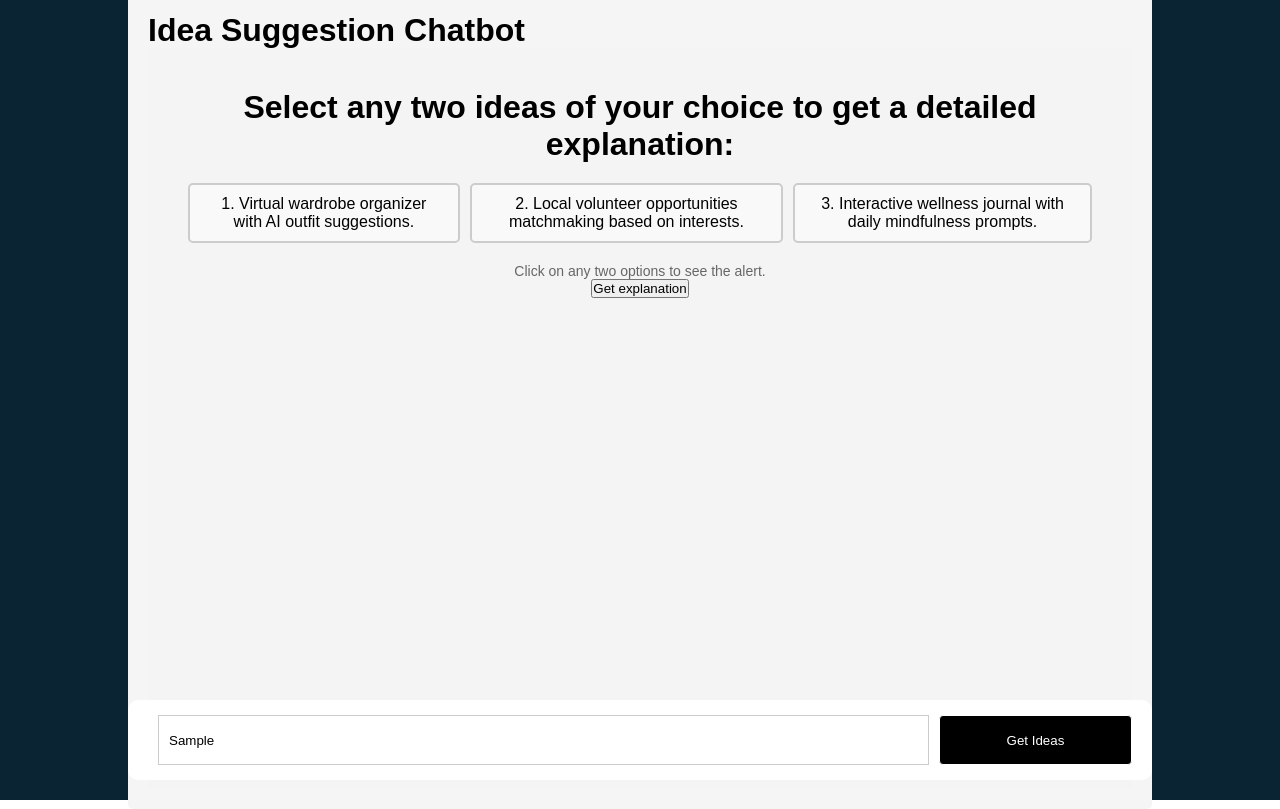
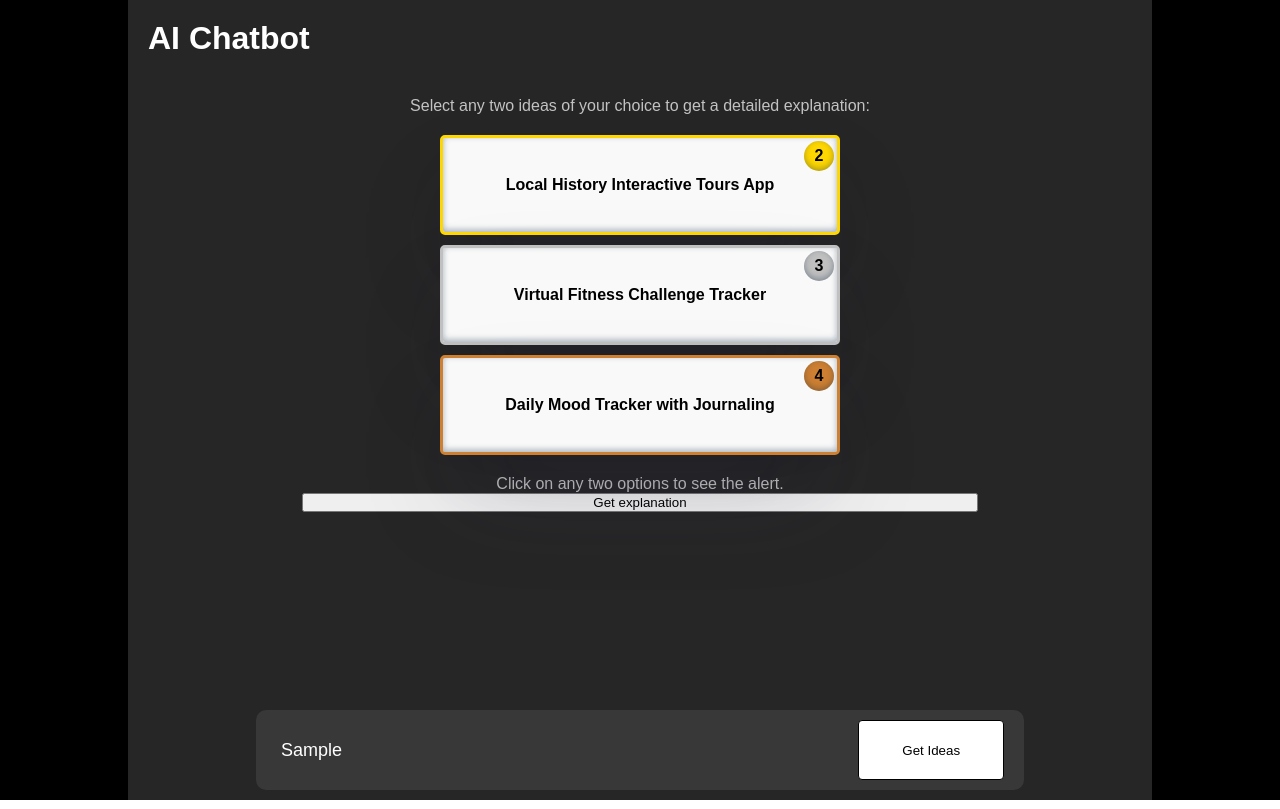
Before and after one commit to arhaanhamid/ai-ideabot-mern, a React (Create React App) app in the folder client/: page / in a window 1280 px wide. Both pictures are taken after typing "Sample" into the empty fields and a click on the button "Get Ideas". Built offline with nearby package versions, Linux system fonts and the light colour scheme.

Commit message:
css and slight changes

```diff
--- a/client/src/App.js
+++ b/client/src/App.js
@@ -3,6 +3,7 @@
 
 const App = () => (
   <div className="main">
+    <h1 className="navbar">AI Chatbot</h1>
     <Chatbot />
   </div>
 );
--- a/client/src/components/Chatbot.js
+++ b/client/src/components/Chatbot.js
@@ -17,13 +17,13 @@
       //   query,
       // });
 
-      // setIdeas(response.data.ideas);
+      // setIdeas(JSON.parse(response.data.ideas));
       // setLastQuery(response.data.query);
       // console.log(response.data);
       setIdeas([
-        "1. Virtual wardrobe organizer with AI outfit suggestions.  ",
-        "2. Local volunteer opportunities matchmaking based on interests.  ",
-        "3. Interactive wellness journal with daily mindfulness prompts.",
+        {ideaTitle: "Local History Interactive Tours App", ideaScore: 2, ideaExplanation: "This app offers users engaging, location-based historical content. It aligns well with the mobile app concept, has strong potential to enhance local tourism, and is feasible with existing GIS technology."},
+        {ideaTitle: "Virtual Fitness Challenge Tracker", ideaScore: 3, ideaExplanation: "Users can join fitness challenges, track progress, and share results. It caters to the current fitness trend, is impactful by promoting health, and is relatively easy to develop using standard app features."},
+        {ideaTitle: "Daily Mood Tracker with Journaling", ideaScore: 4, ideaExplanation: "A simple app for users to log their moods daily. Although it promotes mental wellness, it’s less innovative and could face competition, impacting its uniqueness and potential."}
       ]);
       setLastQuery("mobile app");
     } catch (error) {
@@ -56,14 +56,14 @@
 
   return (
     <div className="container">
-      <h1 className="navbar">Idea Suggestion Chatbot</h1>
+      {/* <h1 className="navbar">Idea Suggestion Chatbot</h1> */}
 
       <div className="content">
         {ideas.length > 0 && (
           <div className="ideas-container">
-            <h1>
+            <p className="instruction">
               Select any two ideas of your choice to get a detailed explanation:
-            </h1>
+            </p>
             <IdeaList
               ideas={ideas}
               chosenIdeas={chosenIdeas}
--- a/client/src/components/IdeaList.js
+++ b/client/src/components/IdeaList.js
@@ -18,11 +18,14 @@
         <div
           key={index}
           className={`ideas-div ${
-            chosenIdeas.includes(idea) ? "selected" : ""
+            chosenIdeas.includes(idea.ideaTitle) ? "selected" : ""
           }`}
-          onClick={() => handleIdeaClick(idea)}
+          onClick={() => handleIdeaClick(idea.ideaTitle)}
         >
-          {idea}
+          {idea.ideaTitle}
+          <div className="ask-explain" style={{ display: chosenIdeas.includes(idea.ideaTitle) ? "block" : "none" }}
+          >Why this score?</div>
+          <div className="ideas-score">{idea.ideaScore}</div>
         </div>
       ))}
     </div>
--- a/client/src/global.css
+++ b/client/src/global.css
@@ -2,76 +2,53 @@
   margin: 0;
   padding: 0;
   box-sizing: border-box;
-  font-family: 'Karla', sans-serif;
+  font-family: 'Nunito', sans-serif;
 }
 
 
 #root{
-  background-color: #0B2434;
+  background-color: black;
   width: 100%;
   height: 100vh;
   display: flex;
   justify-content: center;
-  align-items: center;
+  /* align-items: center; */
 }
 
 .main {
   width: 80%;
-  background-color: #F5F5F5;
-  border-radius: 5px;
-  padding: 20px;
+  background-color: #262626;
   display: flex;
   flex-direction: column;
-  justify-content: center;
-  align-items: center;
+  /* justify-content: center; */
+  /* align-items: center; */
 }
-/* .form{
-  position: absolute;
-  bottom: 0;
-  background-color: red;
-  display: flex;
+.navbar{
+  padding: 20px;
+  color: white;
   width: 100%;
 }
-
-.form > input{
+.container{
   width: 100%;
-  max-width: 400px;
-  padding: 10px 15px;
-  font-size: 16px;
-  border: 2px solid #ccc;
-  border-radius: 8px;
-  outline: none;
+  display: flex;
+  justify-content: center;
 }
-.form > input::placeholder{
-    color: #aaa;
-    font-style: italic;
-
-} */
-
-/* General reset */
-* {
-  margin: 0;
-  padding: 0;
-  box-sizing: border-box;
-}
-
-/* Main content section */
 .content {
-  height: calc(100vh - 60px); /* Adjust height based on the size of the form */
-  overflow-y: auto; /* Allows scrolling */
+  height: calc(100vh - 100px);
+  width: 70%;
+  overflow-y: auto;
   padding: 20px;
-  background-color: #f4f4f4;
 }
 .form-container {
   position: fixed;
   bottom: 0;
   left: 50%;
   transform: translateX(-50%);
-  width: 80%;
-  max-width: 80%;
-  background-color: white;
-  padding: 5px 20px;
-  margin: 20px 0;
+  width: 60%;
+  max-width: 60%;
+  background-color: rgb(56, 56, 56);
+  padding: 0px 20px;
+  margin: 10px 0;
   display: flex;
   justify-content: space-between;
   align-items: center;
@@ -81,11 +58,16 @@
 
 /* Styling the input and button */
 .form-container input {
+  background-color: transparent;
+  color: white;
   width: 80%;
-  height: 50px;
-  margin: 10px;
-  padding: 10px;
-  border: 1px solid #ccc;
+  height: 80px;
+  padding: 5px;
+  border: none;
+  font-size: large;
+}
+.form-container input:focus {
+  outline: none;
 }
 
 .form-container > input::placeholder{
@@ -96,68 +78,118 @@
 .form-container button {
   width: 20%;
   padding: 10px;
-  height: 50px;
-  background-color: black;
-  color: white;
+  height: 60px;
+  background-color: white;
+  color: black;
   border: none;
   border-radius: 4px;
   cursor: pointer;
+  border: 1px solid black;
+}
+
+.form-container button:hover {
+  background-color: #8e8d8d;
+  color: white;
   border: 1px solid white;
 }
 
-.form-container button:hover {
-  background-color: white;
-  color: black;
-  border: 1px solid black;
+.ideas-container {
+  display: flex;
+  flex-direction: column;
+  text-align: center;
+  /* padding: 20px; */
 }
-
-
-/* a {
-  color: #00bcd4;
-  text-decoration: none;
-  transition: color 0.3s;
-}
-
-a:hover {
-  color: #ff4081;
-} */
-
-.app-container {
-    text-align: center;
-    font-family: Arial, sans-serif;
-    padding: 20px;
-  }
-.ideas-container {
-    text-align: center;
-    font-family: Arial, sans-serif;
-    padding: 20px;
-  }
 .choices-container {
   display: flex;
-  justify-content: center;
+  flex-direction: column;
+  /* justify-content: center; */
+  align-items: center;
   gap: 10px;
   margin: 20px 0;
 }
 .instruction {
-  color: #666;
-  font-size: 14px;
+  color: #c3c3c3;
+  font-size: 16px;
 }
 .ideas-div {
-  padding: 10px 20px;
+  position: relative;
+  display: flex;
+  align-items: center;
+  justify-content: center;
+  font-weight: bold;
+  height: 100px;
+  width: 400px;
+  padding: 10px;
   font-size: 16px;
   border: 2px solid #ccc;
   background-color: #f9f9f9;
   color: black;
   cursor: pointer;
   border-radius: 5px;
-  transition: background-color 0.3s, border-color 0.3s;
+  box-shadow: rgba(50, 50, 93, 0.25) 0px 50px 100px -20px, rgba(0, 0, 0, 0.3) 0px 30px 60px -30px, rgba(10, 37, 64, 0.35) 0px -2px 6px 0px inset;
+}
+.ideas-div:nth-child(1) {
+  border: 3px solid gold;
+}
+
+.ideas-div:nth-child(2) {
+  border: 3px solid silver;
+}
+
+.ideas-div:nth-child(3) {
+  border: 3px solid #cd7f32;
+}
+
+.ideas-score{
+  position: absolute;
+  top: 0;
+  right: 0;
+  margin: 3px;
+  height: 30px;
+  width: 30px;
+  border-radius: 50%;
+  display: flex;
+  justify-content: center;
+  align-items: center;
+  font-weight: bold;
+  box-shadow: rgba(50, 50, 93, 0.25) 0px 50px 100px -20px, rgba(0, 0, 0, 0.3) 0px 30px 60px -30px, rgba(10, 37, 64, 0.35) 0px -2px 6px 0px inset;
+}
+.ideas-div:nth-child(1) .ideas-score {
+  background-color: gold;
+}
+
+.ideas-div:nth-child(2) .ideas-score {
+  background-color: silver;
+}
+
+.ideas-div:nth-child(3) .ideas-score {
+  background-color: #cd7f32; /* Bronze color */
 }
 .ideas-div.selected {
   background-color: #717171;
   color: black;
   border-color: #000000;
+  border: 2px solid #03cb24;
+
 }
-
 .ideas-div:hover {
   background-color: #c0bebe;
 }
+
+.ask-explain{
+  position: absolute;
+  top: 50%;
+  left: 102%;
+  transform: translate(0, -50%);
+  width: 70px;
+  height: 70px;
+  font-size: 14px;
+  border-radius: 50%;
+  font-weight: bold;
+  box-shadow: rgba(50, 50, 93, 0.25) 0px 50px 100px -20px, rgba(0, 0, 0, 0.3) 0px 30px 60px -30px, rgba(10, 37, 64, 0.35) 0px -2px 6px 0px inset;
+  background-color: gold;
+  /* display: flex;
+  align-items: center;
+  justify-content: center;
+  text-align: center;  */
+}
```
